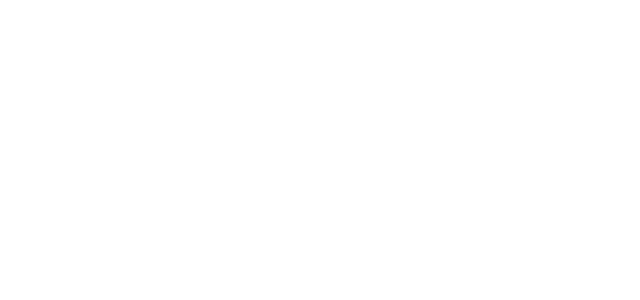
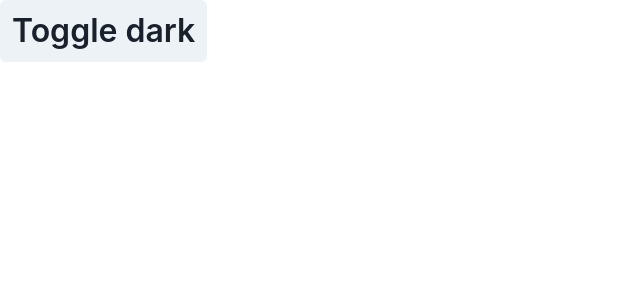
Before and after one commit to mikezcode/gamehub24, a React (Vite) app: page / in a window 1280 px wide. Shown: the top 300 px of the page, without its empty margins (0-640 px from the left). Built offline with nearby package versions, Linux system fonts and the light colour scheme.

Commit message:
setup git and chakra

```diff
--- a/package.json
+++ b/package.json
@@ -10,6 +10,10 @@
     "preview": "vite preview"
   },
   "dependencies": {
+    "@chakra-ui/react": "^2.10.1",
+    "@emotion/react": "^11.13.3",
+    "@emotion/styled": "^11.13.0",
+    "framer-motion": "^11.11.1",
     "react": "^18.3.1",
     "react-dom": "^18.3.1"
   },
--- a/src/App.tsx
+++ b/src/App.tsx
@@ -1,10 +1,13 @@
+import { Button, useColorMode } from '@chakra-ui/react'
 import './App.css'
 
 function App() {
-
+  const {colorMode,toggleColorMode} = useColorMode()
   return (
     <>
-
+     <Button size={'x'} onClick={toggleColorMode} p={3} fontSize={'xx-large'}>
+      Toggle {colorMode==='dark'? 'light': 'dark'}
+     </Button>
     </>
   )
 }
--- a/src/main.tsx
+++ b/src/main.tsx
@@ -1,10 +1,15 @@
 import { StrictMode } from 'react'
 import { createRoot } from 'react-dom/client'
+import { ChakraProvider, ColorModeScript } from '@chakra-ui/react'
 import App from './App.tsx'
 import './index.css'
+import theme from './theme/theme.ts'
 
-createRoot(document.getElementById('root')!).render(
+createRoot(document.getElementById("root")!).render(
   <StrictMode>
-    <App />
-  </StrictMode>,
-)
+    <ChakraProvider>
+      {/* <ColorModeScript initialColorMode={theme.config.initialColorMode} /> */}
+      <App />
+    </ChakraProvider>
+  </StrictMode>
+);
--- /dev/null
+++ b/src/theme/theme.ts
@@ -0,0 +1,15 @@
+// theme.ts
+
+// 1. import `extendTheme` function
+import { extendTheme, type ThemeConfig } from "@chakra-ui/react";
+
+// 2. Add your color mode config
+const config: ThemeConfig = {
+  initialColorMode: "light",
+  useSystemColorMode: false,
+};
+
+// 3. extend the theme
+const theme = extendTheme({ config });
+
+export default theme;
```
Also changed, not shown: 1 other file (tests, documents, lock files or other folders).
